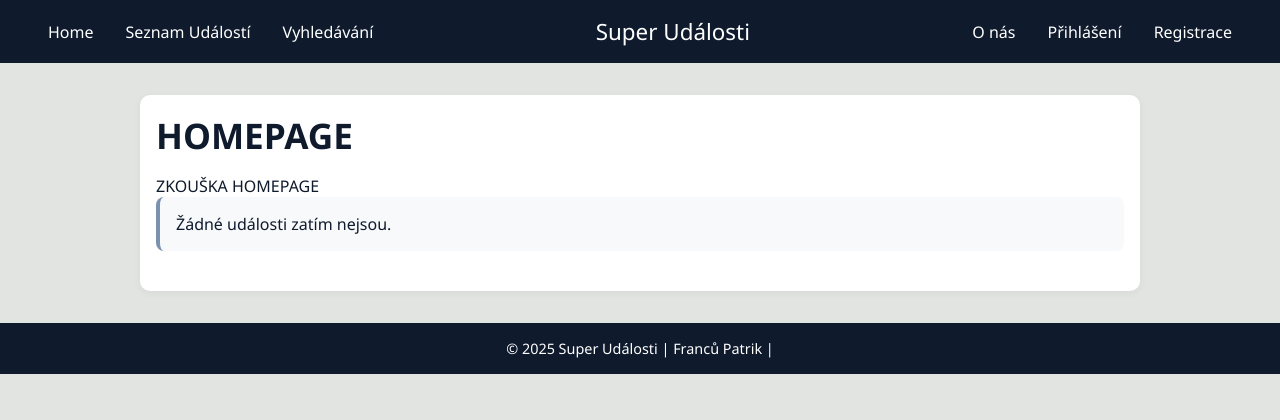
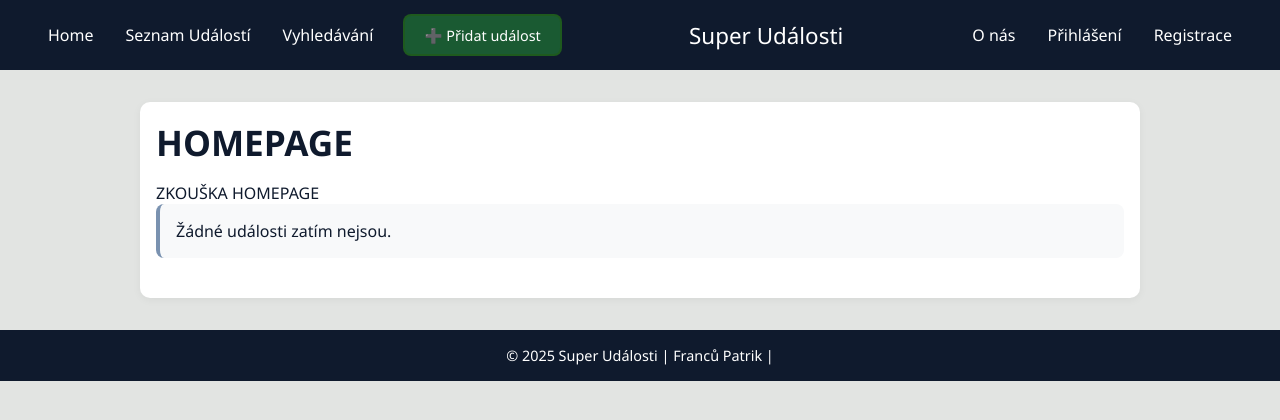
Before and after one commit to AFitzpatrik/SuperUdalosti, a Django app: page / in a window 1280 px wide. Shown: the top 420 px of the page. Run offline with Django 5.2, Linux system fonts and the light colour scheme; data that the repository does not hold is empty.

Commit message:
Zpřehlednění CSS souborů, přidání tlačítka "Přidat událost" do navbaru

```diff
--- a/viewer/templates/viewer/base.html
+++ b/viewer/templates/viewer/base.html
@@ -15,6 +15,7 @@
         <a href="{% url 'homepage' %}">Home</a>
         <a href="{% url 'event-list' %}">Seznam Událostí</a>
         <a href="#">Vyhledávání</a>
+        <a href="{% url 'event-create' %}" class="add-event-button">➕ Přidat událost</a>
     </nav>
     <div class="logo">
         <a href="/">Super Události</a>
```
